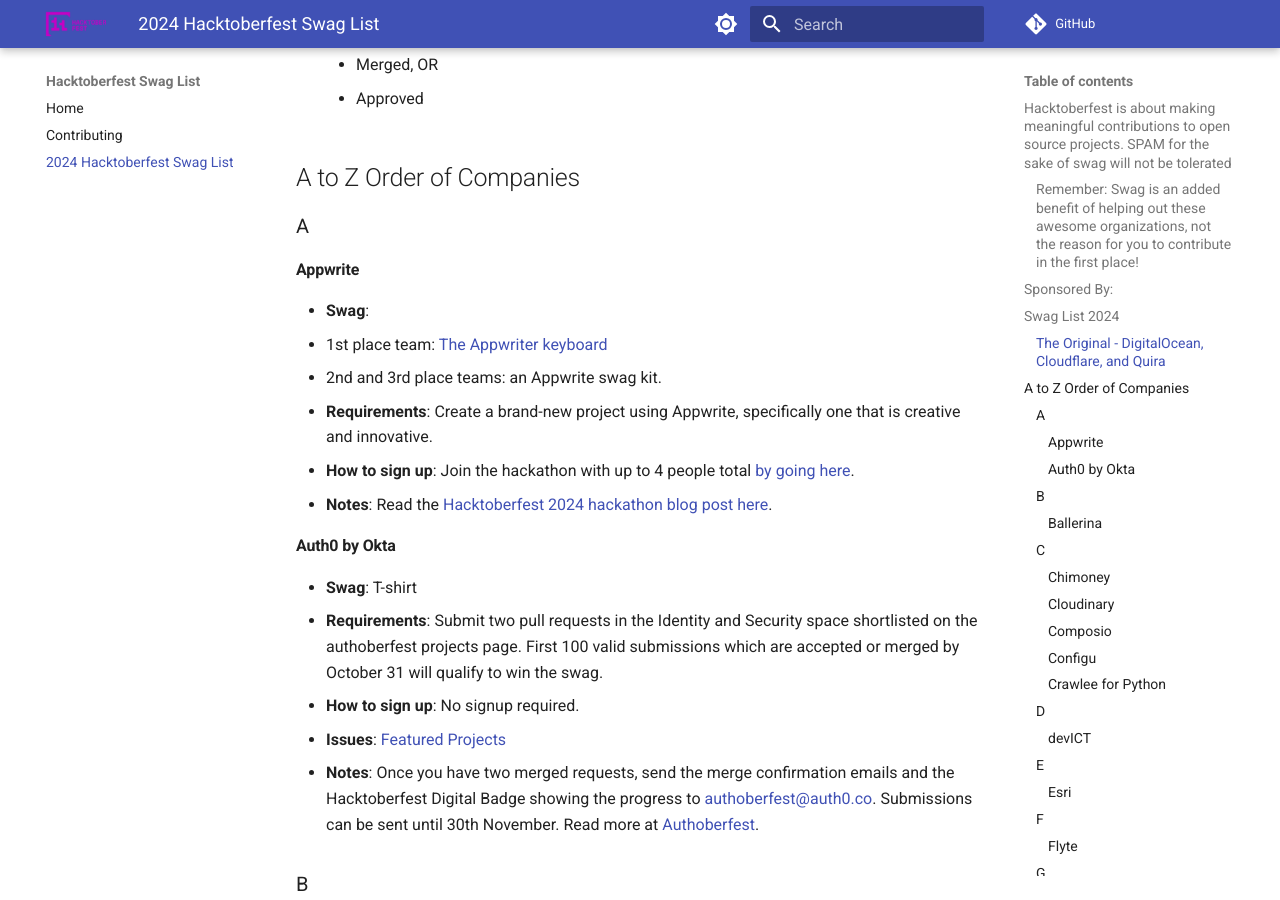
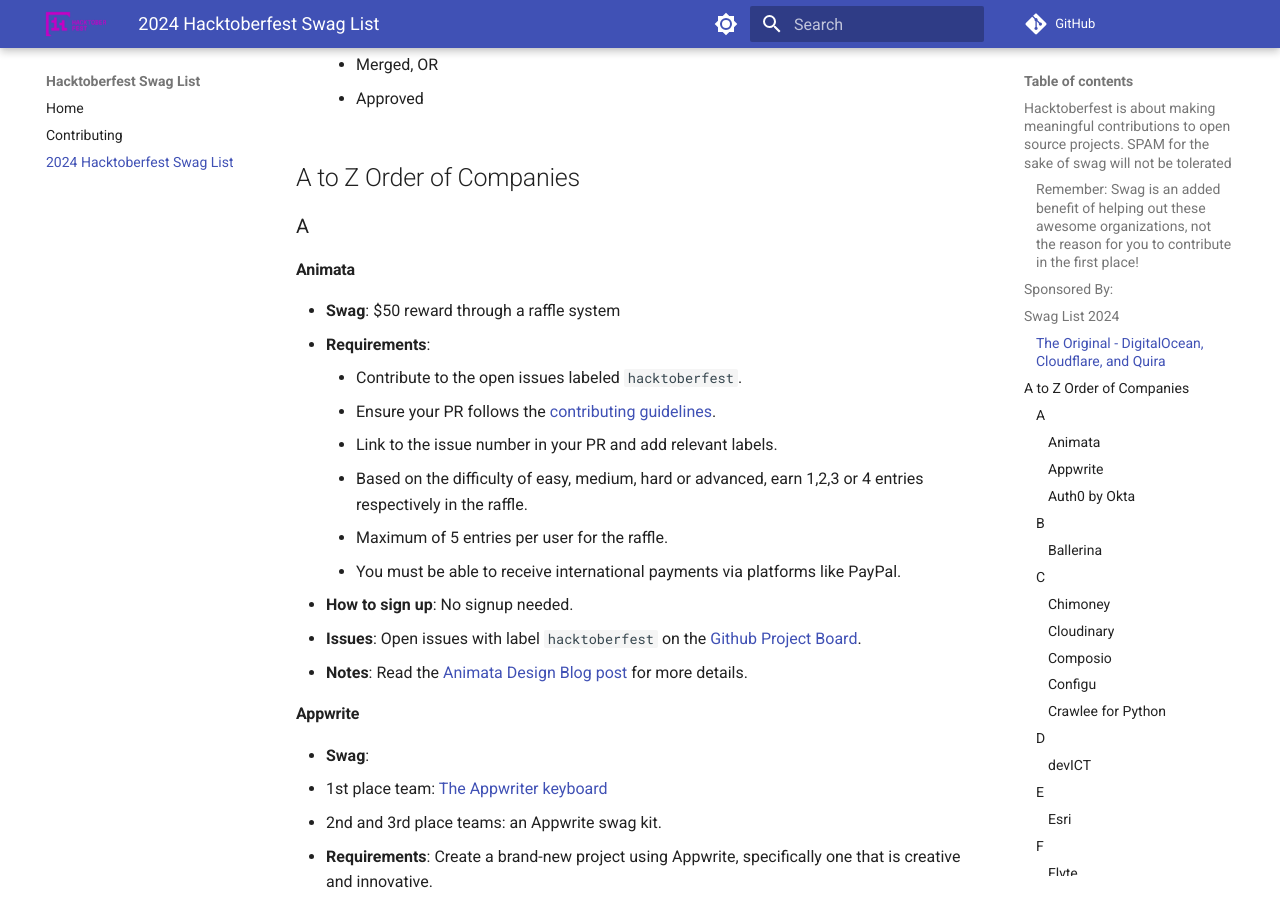
Before and after one commit to crweiner/hacktoberfest-swag-list, an MkDocs documentation site: the page built from docs/list.md, in a window 1280 px wide and 900 px high, scrolled down 1015 px. Built offline with MkDocs 1.6.1 and Material for MkDocs 9.7.7, drawn with Linux system fonts in a browser that asks for light colours; plug-ins that fetch from the network failed and are left out; comment, search, counter and statistics services are not loaded.

Commit message:
Add animata, closes #894

```diff
--- a/docs/list.md
+++ b/docs/list.md
@@ -31,6 +31,20 @@
 ## A to Z Order of Companies
 
 ### A
+
+#### **Animata**
+
+- **Swag**: $50 reward through a raffle system
+- **Requirements**:
+    - Contribute to the open issues labeled `hacktoberfest`.
+    - Ensure your PR follows the [contributing guidelines](https://www.animata.design/docs/contributing).
+    - Link to the issue number in your PR and add relevant labels.
+    - Based on the difficulty of easy, medium, hard or advanced, earn 1,2,3 or 4 entries respectively in the raffle.
+    - Maximum of 5 entries per user for the raffle.
+    - You must be able to receive international payments via platforms like PayPal.
+- **How to sign up**: No signup needed.
+- **Issues**: Open issues with label `hacktoberfest` on the [Github Project Board](https://github.com/orgs/codse/projects/37/views/2).
+- **Notes**: Read the [Animata Design Blog post](https://animata.design/blog/hacktoberfest-2024) for more details.
 
 #### **Appwrite**
 
```
